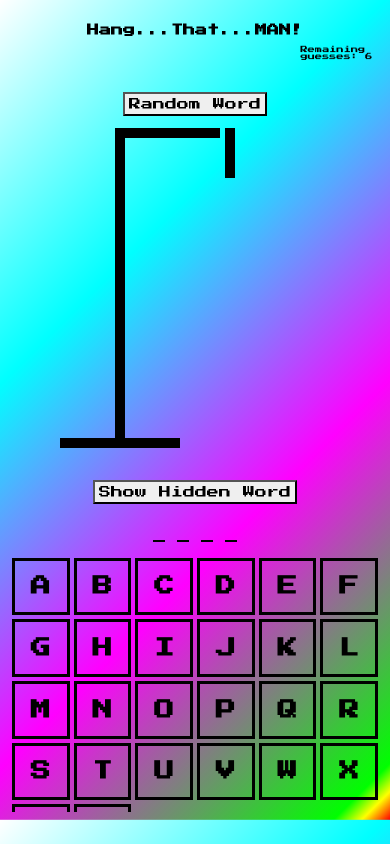
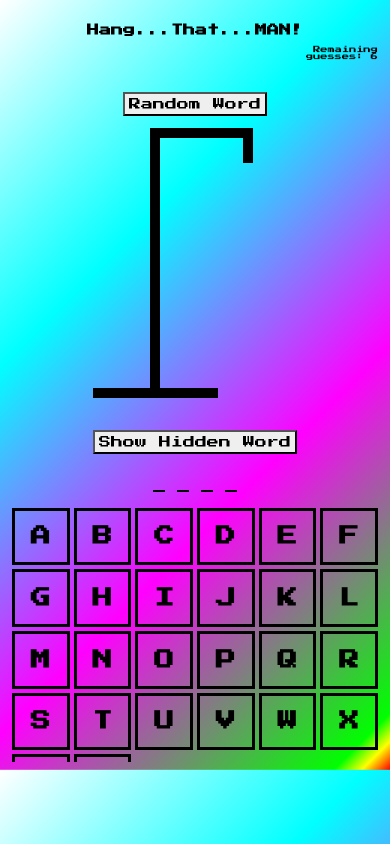
Before and after one commit to keithhetrick/hangThatMan, a React (Create React App) app: page / in a window 390 px wide. Built offline with nearby package versions, Linux system fonts and the light colour scheme.

Commit message:
responsiveness -- character & gallows UPDATED

```diff
--- a/src/App.tsx
+++ b/src/App.tsx
@@ -52,6 +52,13 @@ const revealDiv = {
   fontSize: "1rem",
   textAlign: "center",
   marginBottom: "-1rem"
+} as React.CSSProperties
+
+const wordRevealText = {
+  fontSize: "1rem",
+  textAlign: "center",
+  marginBottom: "-1rem",
+  color: "darkred"
 } as React.CSSProperties
 
 // ======================
@@ -188,7 +195,7 @@ return (
         isLoser &&
           <div id="loser__message">
             <div id="finale__message__top">Mamaaa! I just killed a man</div>
-            <div id="finale__message__bottom">LOL 🤦🏻‍♂️ u suck - Reset to try again
+            <div id="finale__message__bottom">LOL 🤦🏻‍♂️ u suck - hit "ENTER" to reset
             </div>
           </div>
       }
@@ -227,7 +234,7 @@ return (
     {
       isLoser ? (
         <div id="game__over__word__reveal" style={revealDiv}>
-          Word was: {wordToGuess}
+          Word was: <i style={wordRevealText}>{wordToGuess}</i>
         </div>
       ) : null
     }
--- a/src/HangmanDrawing.module.css
+++ b/src/HangmanDrawing.module.css
@@ -1,37 +1,49 @@
 /* ================== */
 /* Styling for Gallows */
 /* ================== */
+
+/* add "bending" effect to gallows on hover */
+/* div[id*="gallows__"]:hover {
+  transform: skew(-5deg);
+  transition: all 0.5s ease;
+} */
+
 #gallows__small__vertical {
   height: 50px;
   width: 10px;
   background: black;
   position: absolute;
   top: 0;
+  /* right: 110px; */
   right: 0;
+  margin: auto;
 }
 
 #gallows__top__horizontal {
   height: 10px;
-  width: 200px;
+  width: 175px;
   background: black;
-  margin-left: 120px;
+  margin-left: 85px;
 }
 
 #gallows__middle__vertical {
   height: 400px;
   width: 10px;
   background: black;
-  margin-left: 120px;
+  /* margin-left: 120px; */
+  margin-right: 80px;
 }
 
 #gallows__bottom__horizontal {
   height: 10px;
-  width: 250px;
+  width: 200px;
   background: black;
+  /* margin-left: 50px; */
+  margin-right: 80px;
 }
 
-/* gallows on 600px mobile */
-@media screen and (max-width: 600px) {
+/* gallows on 425px mobile */
+/* @media screen and (max-width: 600px) {
   #gallows__small__vertical {
     height: 50px;
     width: 10px;
@@ -64,41 +76,81 @@
     margin-left: 120px;
     background: black;
   }
-}
+} */
 
-/* gallows on 375px mobile -- MY PHONE */
-@media screen and (max-width: 400px) {
+/* gallows on 425px mobile */
+@media screen and (max-width: 500px) {
   #gallows__small__vertical {
-    height: 50px;
+    height: 35px;
     width: 10px;
     background: black;
     position: absolute;
     top: 0;
+    /* right: 110px; */
     right: 0;
-    margin-right: 110px;
+    margin: auto;
+    margin-right: 45px;
   }
 
   #gallows__top__horizontal {
     height: 10px;
-    width: 105px;
+    width: 100px;
     background: black;
-    margin-left: 0;
-    margin-left: 70px;
+    margin-left: 10px;
   }
 
   #gallows__middle__vertical {
-    height: 300px;
+    height: 250px;
     width: 10px;
     background: black;
-    margin-left: 0;
-    margin: 0px 0px 0px 70px;
+    /* margin-left: 120px; */
+    margin-right: 80px;
   }
 
   #gallows__bottom__horizontal {
     height: 10px;
-    width: 120px;
-    margin-left: 15px;
+    width: 125px;
     background: black;
+    /* margin-left: 50px; */
+    margin-right: 80px;
+  }
+}
+
+/* gallows on 425px mobile */
+@media screen and (max-width: 425px) {
+  #gallows__small__vertical {
+    height: 35px;
+    width: 10px;
+    background: black;
+    position: absolute;
+    top: 0;
+    /* right: 110px; */
+    right: 0;
+    margin: auto;
+    margin-right: 45px;
+  }
+
+  #gallows__top__horizontal {
+    height: 10px;
+    width: 100px;
+    background: black;
+    margin-left: 10px;
+  }
+
+  #gallows__middle__vertical {
+    height: 250px;
+    width: 10px;
+    background: black;
+    /* margin-left: 120px; */
+    margin-right: 80px;
+  }
+
+  #gallows__bottom__horizontal {
+    height: 10px;
+    width: 125px;
+    background: black;
+    /* margin-left: 50px; */
+    margin-right: 80px;
   }
 }
 
@@ -168,16 +220,25 @@
   transform-origin: left bottom;
 }
 
-/* character on 600px mobile */
-@media screen and (max-width: 600px) {
+/* character on 500px mobile */
+@media screen and (max-width: 500px) {
+  #character__head,
+  #character__body,
+  #character__left__arm,
+  #character__right__arm,
+  #character__left__leg,
+  #character__right__leg {
+    margin-right: 25px;
+  }
+
   #character__head {
-    width: 40px;
-    height: 40px;
+    width: 20px;
+    height: 20px;
     border-radius: 100%;
     border: 10px solid black;
     position: absolute;
-    top: 50px;
-    right: 155px;
+    top: 30px;
+    right: 5px;
   }
 
   #character__body {
@@ -185,124 +246,51 @@
     height: 75px;
     background: black;
     position: absolute;
-    top: 110px;
-    right: 180px;
+    top: 69px;
+    right: 20px;
   }
 
   #character__left__arm {
-    width: 60px;
+    width: 50px;
     height: 10px;
     background: black;
     position: absolute;
-    top: 140px;
-    right: 185px;
+    top: 100px;
+    right: 25px;
     rotate: 30deg;
     transform-origin: right bottom;
   }
 
   #character__right__arm {
-    width: 60px;
+    width: 50px;
     height: 10px;
     background: black;
     position: absolute;
-    top: 140px;
-    right: 125px;
+    top: 100px;
+    right: -25px;
     rotate: -30deg;
     transform-origin: left bottom;
   }
 
   #character__left__leg {
-    width: 75px;
+    width: 60px;
     height: 10px;
     background: black;
     position: absolute;
-    top: 175px;
-    right: 180px;
+    top: 132px;
+    right: 0;
+    margin-right: 45px;
     rotate: -60deg;
     transform-origin: right bottom;
   }
   #character__right__leg {
-    width: 75px;
+    width: 60px;
     height: 10px;
     background: black;
     position: absolute;
-    top: 175px;
-    right: 115px;
+    top: 132px;
+    right: -30px;
     rotate: 60deg;
     transform-origin: left bottom;
   }
 }
-
-/* character on 400px mobile */
-@media screen and (max-width: 400px) {
-  #character__head,
-  #character__body,
-  #character__left__arm,
-  #character__right__arm,
-  #character__left__leg,
-  #character__right__leg {
-    margin-right: 110px;
-  }
-
-  #character__head {
-    width: 40px;
-    height: 40px;
-    border-radius: 100%;
-    border: 10px solid black;
-    position: absolute;
-    top: 50px;
-    right: -25px;
-  }
-
-  #character__body {
-    width: 10px;
-    height: 75px;
-    background: black;
-    position: absolute;
-    top: 110px;
-    right: 0px;
-  }
-
-  #character__left__arm {
-    width: 60px;
-    height: 10px;
-    background: black;
-    position: absolute;
-    top: 140px;
-    right: 5px;
-    rotate: 30deg;
-    transform-origin: right bottom;
-  }
-
-  #character__right__arm {
-    width: 60px;
-    height: 10px;
-    background: black;
-    position: absolute;
-    top: 140px;
-    right: -55px;
-    rotate: -30deg;
-    transform-origin: left bottom;
-  }
-
-  #character__left__leg {
-    width: 75px;
-    height: 10px;
-    background: black;
-    position: absolute;
-    top: 175px;
-    right: 0;
-    rotate: -60deg;
-    transform-origin: right bottom;
-  }
-  #character__right__leg {
-    width: 75px;
-    height: 10px;
-    background: black;
-    position: absolute;
-    top: 175px;
-    right: -65px;
-    rotate: 60deg;
-    transform-origin: left bottom;
-  }
-}
--- a/src/HangmanDrawing.tsx
+++ b/src/HangmanDrawing.tsx
@@ -143,13 +143,15 @@ export function HangmanDrawing({ numberOfGuesses }: HangmanDrawingProps) {
         {/* {numberOfGuesses === 6 && FACIAL_EXPRESSION} */}
         {BODY_PARTS.slice(0, numberOfGuesses)}
 
+      </div>
+      <div id="gallows__container">
         {/* Gallows */}
+        <div id={styles.gallows__top__horizontal} />
         <div id={styles.gallows__small__vertical} />
-        <div id={styles.gallows__top__horizontal} />
         <div id={styles.gallows__middle__vertical} />
         <div id={styles.gallows__bottom__horizontal} />
+      </div>
 
-      </div>
     </div>
   )
 }
--- a/src/Keyboard.module.css
+++ b/src/Keyboard.module.css
@@ -43,20 +43,15 @@
 /* } */
 
 /* keyboard on mobile - bp 1 */
-@media (max-width: 850px) {
+/* @media (max-width: 850px) {
   .keyboard__div {
-    /* grid-template-columns: repeat(auto-fill, minmax(45px, 1fr)); */
     grid-template-columns: repeat(9, 1fr);
-    overflow-x: scroll;
-    overflow-y: scroll;
-    height: 250px;
   }
-}
+} */
 
 /* keyboard on mobile - bp 2 */
 @media (max-width: 720px) {
   .keyboard__div {
-    /* grid-template-columns: repeat(auto-fill, minmax(45px, 1fr)); */
     grid-template-columns: repeat(6, 1fr);
     overflow-x: scroll;
     overflow-y: scroll;
@@ -67,7 +62,6 @@
 /* keyboard on mobile - bp 3 */
 @media (max-width: 600px) {
   .keyboard__div {
-    /* grid-template-columns: repeat(auto-fill, minmax(45px, 1fr)); */
     grid-template-columns: repeat(6, 1fr);
     overflow-x: scroll;
     overflow-y: scroll;
@@ -76,9 +70,18 @@
 }
 
 /* keyboard on mobile - bp 4 */
+@media (max-width: 412px) {
+  .keyboard__div {
+    grid-template-columns: repeat(6, 1fr);
+    overflow-x: scroll;
+    overflow-y: scroll;
+    /* height: 230px; */
+  }
+}
+
+/* keyboard on mobile - bp 4 */
 @media (max-width: 375px) {
   .keyboard__div {
-    /* grid-template-columns: repeat(auto-fill, minmax(45px, 1fr)); */
     grid-template-columns: repeat(6, 1fr);
     overflow-x: scroll;
     overflow-y: scroll;
--- a/src/index.css
+++ b/src/index.css
@@ -100,9 +100,12 @@ body {
   align-items: center;
 }
 
-#hangman__display,
-#hangman__container {
+#hangman__display {
   position: relative;
+}
+
+#hangman__display {
+  text-align: -webkit-center;
 }
 
 #remaining__guesses {
@@ -126,14 +129,6 @@ body {
     background-size: 100% 100%;
   }
 
-  /* #sticky__top {
-    position: sticky;
-    top: 0;
-    z-index: 1;
-    margin-top: 1.2rem;
-    margin-left: 34vw;
-  } */
-
   /* remaining__guesses on mobile */
   #remaining__guesses {
     font-size: 1.8rem;
@@ -141,12 +136,14 @@ body {
     top: 0;
     z-index: 1;
     margin-top: 1.2rem;
-    margin-left: 74vw;
+    direction: rtl;
+    margin-left: 62vw;
   }
 
   /* guessed__letter on mobile */
   #guessed__letter {
     font-size: 1.2rem;
+    /* font-variant: all-petite-caps; */
   }
 
   /* title__div on mobile */
@@ -164,19 +161,6 @@ body {
   /* finale__message__bottom on mobile */
   #finale__message__bottom {
     font-size: 1.2rem;
-  }
-
-  /* hangmanDrawing on mobile */
-  #hangman__container {
-    overflow-y: scroll;
-    overflow-x: scroll;
-  }
-
-  /* #hangman__display on mobile */
-  #hangman__display {
-    overflow-y: scroll;
-    overflow-x: scroll;
-    width: 80%;
   }
 
   /* letter__div on mobile */
@@ -201,9 +185,9 @@ body {
   #remaining__guesses {
     font-size: 1.8rem;
     position: sticky;
-    top: 0;
-    z-index: 1;
-    margin-left: 70vw;
+    margin-top: 1.2rem;
+    direction: rtl;
+    margin-left: 62vw;
   }
 
   /* letter__div on mobile */
```
